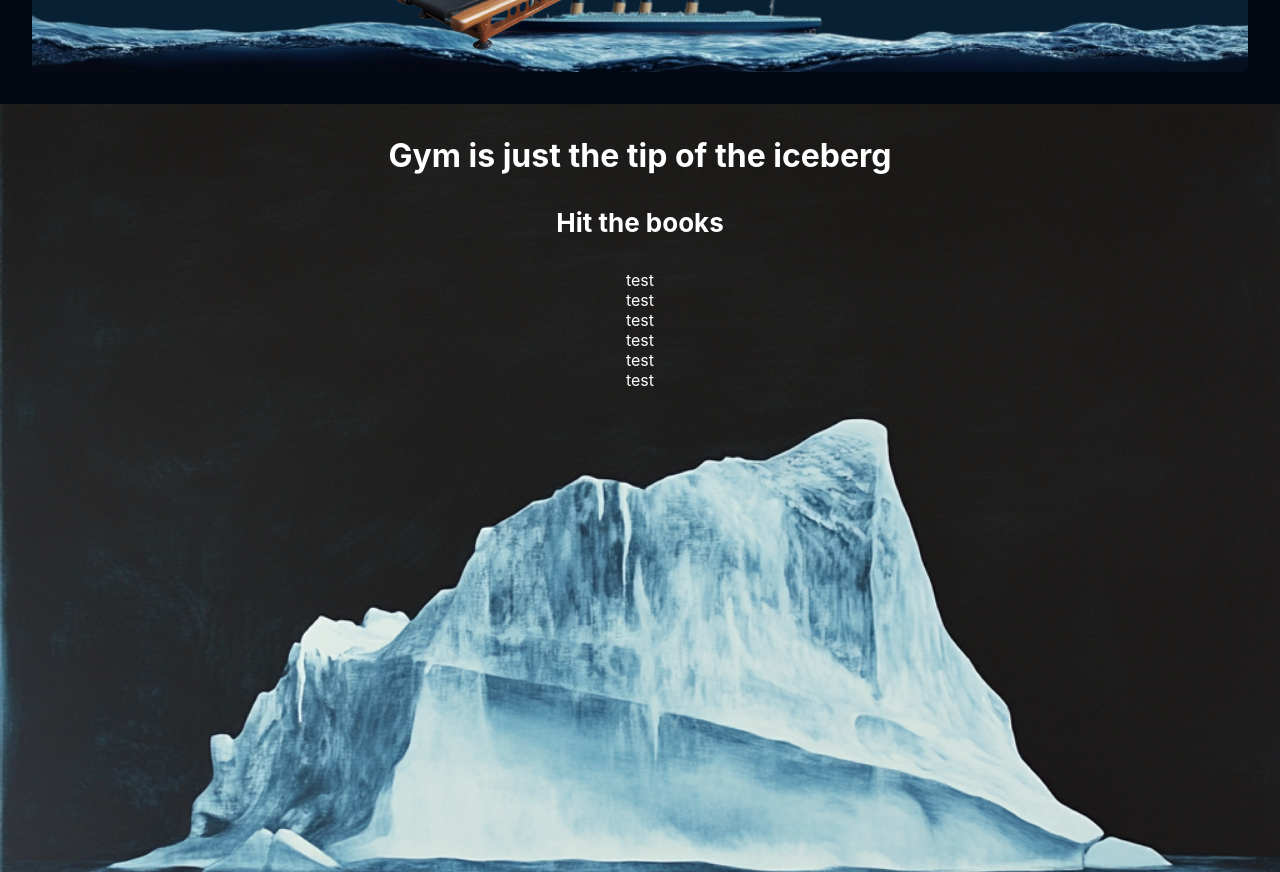
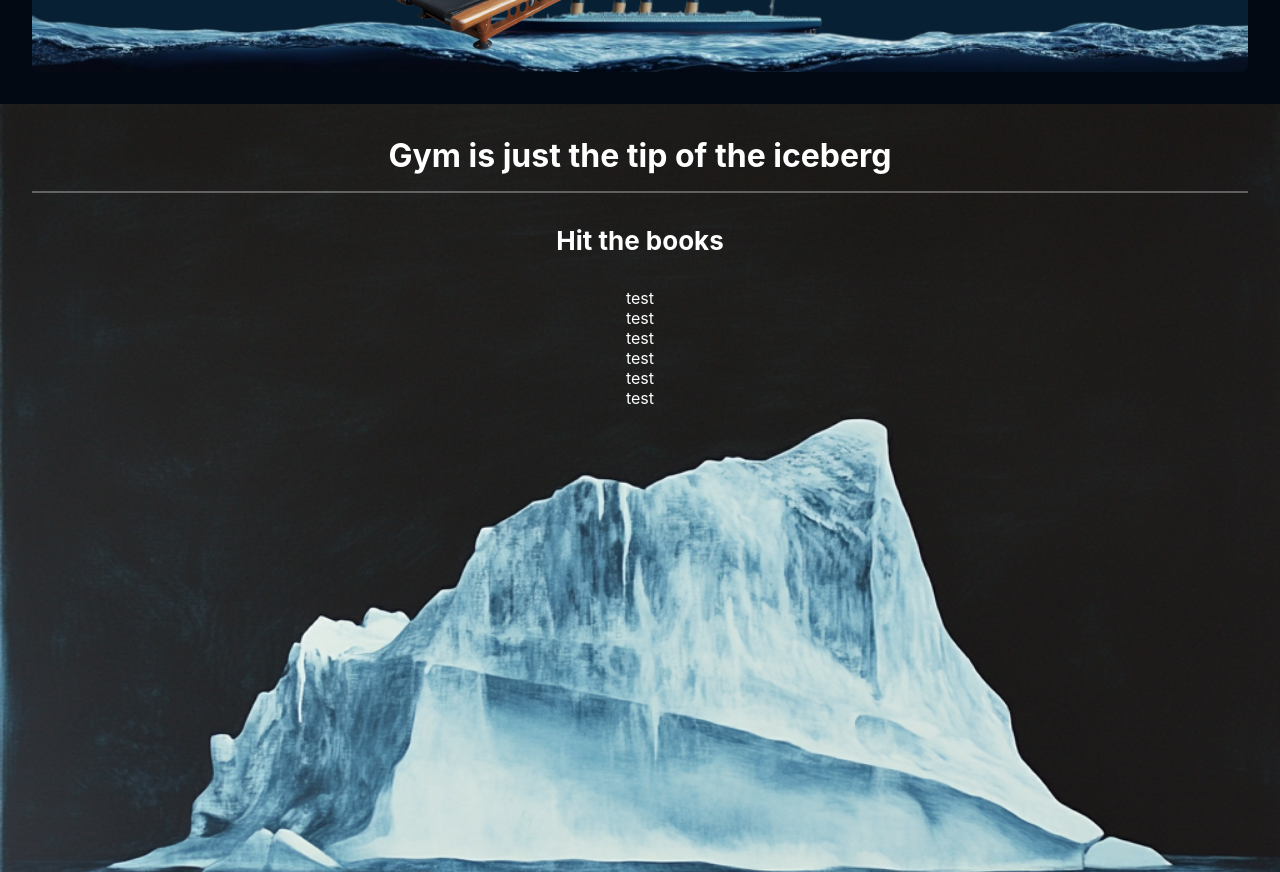
Before and after one commit to Maciej-Clanet/titanic_fitness_frontend_v2, a React (Create React App) app: page / in a window 1280 px wide. Shown: the part 1340-2212 px from the top of the page. Built offline with nearby package versions, Linux system fonts and the light colour scheme.

Commit message:
safsafsa

```diff
--- a/src/Pages/Home/Home.css
+++ b/src/Pages/Home/Home.css
@@ -54,6 +54,10 @@
 
     > h2{
         font-size: clamp(16px, 4vw, 32px);
+        border-bottom: 2px solid rgba(255,255,255,0.3);
+        padding-bottom: 16px;
+        width: 100%;
+        text-align: center;
     }
     > h3{
         font-size: clamp(14px, 3vw, 26px);
```
